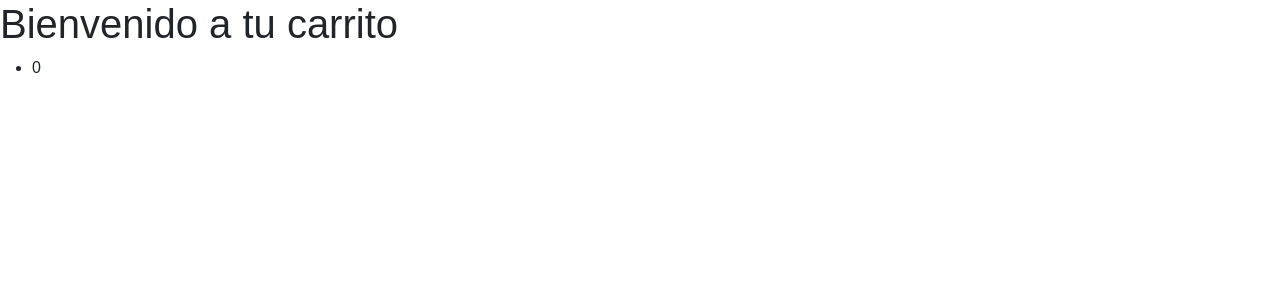
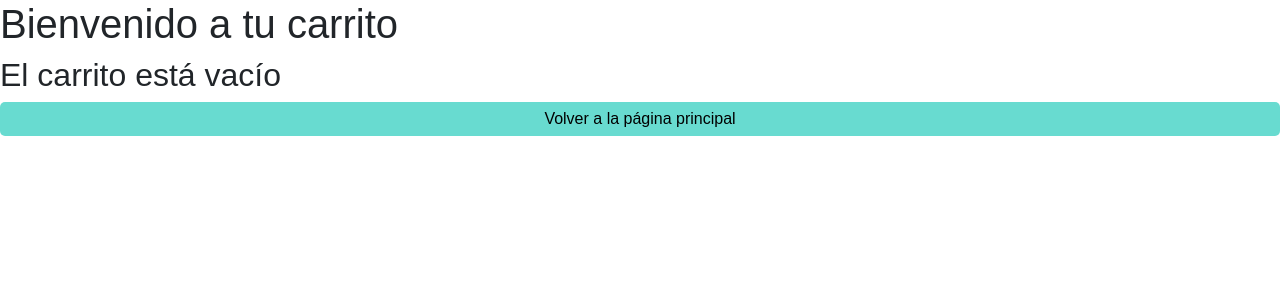
Before and after one commit to abegri/tea_store-Abelenda, a React (Create React App) app: page /cart in a window 1280 px wide. Shown: the top 300 px of the page. Built offline with nearby package versions, Linux system fonts and the light colour scheme; a web font is replaced by a local one.

Commit message:
ADD condicional, si el cart está vacío, mostrar mensaje y botón para volver a home

```diff
--- a/src/views/Cart.jsx
+++ b/src/views/Cart.jsx
@@ -1,4 +1,5 @@
 import React from 'react';
+import { Link } from 'react-router-dom';
 import { CartConsumer } from '../context/CartProvider';
 
 export default function Cart() {
@@ -9,9 +10,23 @@ export default function Cart() {
     return (
         <div>
             <h1>Bienvenido a tu carrito</h1>
-            <ul>
-                <li>{cart.length}</li>
-            </ul>
+            <div>
+                {cart.length === 0 ?
+                <>
+                    <h2>El carrito está vacío</h2>
+                    <Link to="/" className="continue-link">
+                            <button className="continue-purchase">Volver a la página principal</button>
+                    </Link>
+
+                </>
+
+
+                :
+
+                <div>{cart.length}</div>
+
+                }
+            </div>
         </div>
     )
 }
```
